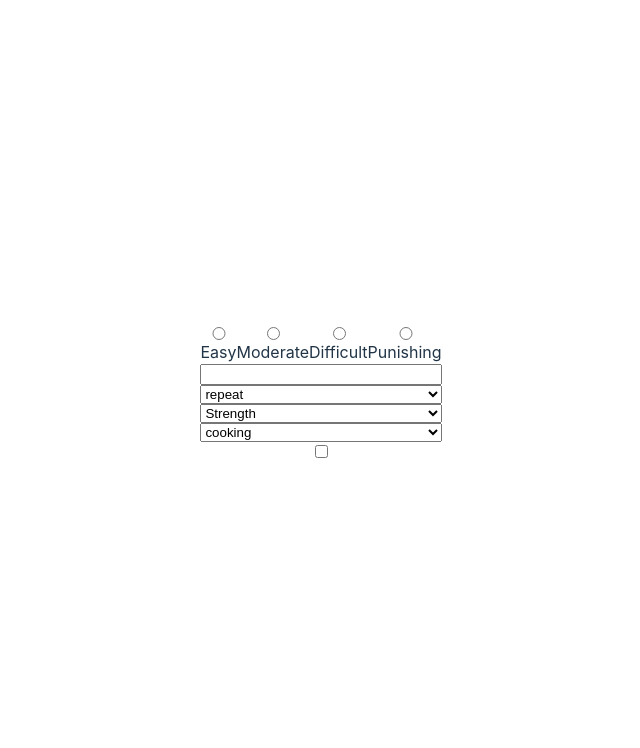
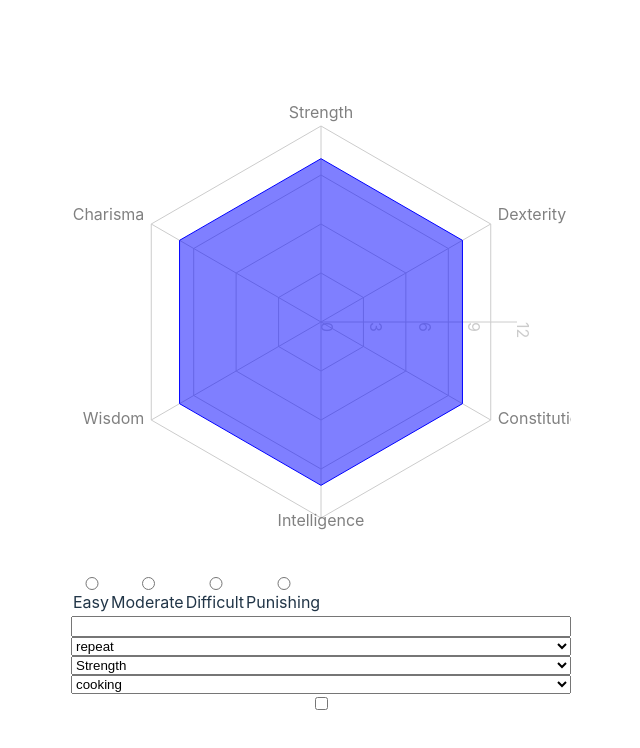
Before and after one commit to StiX1919/daily-management, a React (Vite) app: page / in a window 1280 px wide. Shown: the top 748 px of the page, without its empty margins (319-959 px from the left). Built offline with nearby package versions, Linux system fonts and the light colour scheme.

Commit message:
Adding basic chart

```diff
--- a/package.json
+++ b/package.json
@@ -10,8 +10,10 @@
     "preview": "vite preview"
   },
   "dependencies": {
+    "chart.js": "^4.4.6",
     "react": "^18.3.1",
     "react-dom": "^18.3.1",
+    "recharts": "^2.13.3",
     "sass": "^1.81.0"
   },
   "devDependencies": {
--- a/src/App.tsx
+++ b/src/App.tsx
@@ -4,12 +4,14 @@ import viteLogo from '/vite.svg'
 import './App.css'
 
 import CreateTask from './components/CreateTask/CreateTask'
+import StatChart from './components/RadarChart/RadarChart'
 
 function App() {
   const [count, setCount] = useState(0)
 
   return (
     <>
+      <StatChart />
       <CreateTask/>
     </>
   )
--- /dev/null
+++ b/src/components/RadarChart/RadarChart.tsx
@@ -0,0 +1,26 @@
+import { Chart } from "chart.js"
+import { PolarAngleAxis, PolarGrid, PolarRadiusAxis, RadarChart, Radar } from "recharts"
+
+function StatChart() {
+    const data = [
+        { name: 'Strength', x: 10 },
+        { name: 'Dexterity', x: 10 },
+        { name: 'Constitution', x: 10 },
+        { name: 'Intelligence', x: 10 },
+        { name: 'Wisdom', x: 10 },
+        { name: 'Charisma', x: 10 },
+    ]
+
+  return (
+    <>
+        <RadarChart height={500} width={500} outerRadius="80%" data={data}>
+            <PolarGrid />
+            <PolarAngleAxis dataKey="name" />
+            <PolarRadiusAxis />
+            <Radar dataKey='x' stroke="blue" fill="blue" fillOpacity={.5} />
+        </RadarChart>
+    </>
+  )
+}
+
+export default StatChart
--- a/src/components/RadioButton/RadioButton.scss
+++ b/src/components/RadioButton/RadioButton.scss
@@ -1,4 +1,7 @@
 .radio-container {
     display: flex;
     flex-direction: column;
+    border: solid white 2px;
+    border-right: 0;
+    border-radius: 10px 10px 0 0;
 }
```
Also changed, not shown: src/components/RadarChart/RadarChart.scss (added), 1 other file (tests, documents, lock files or other folders).
